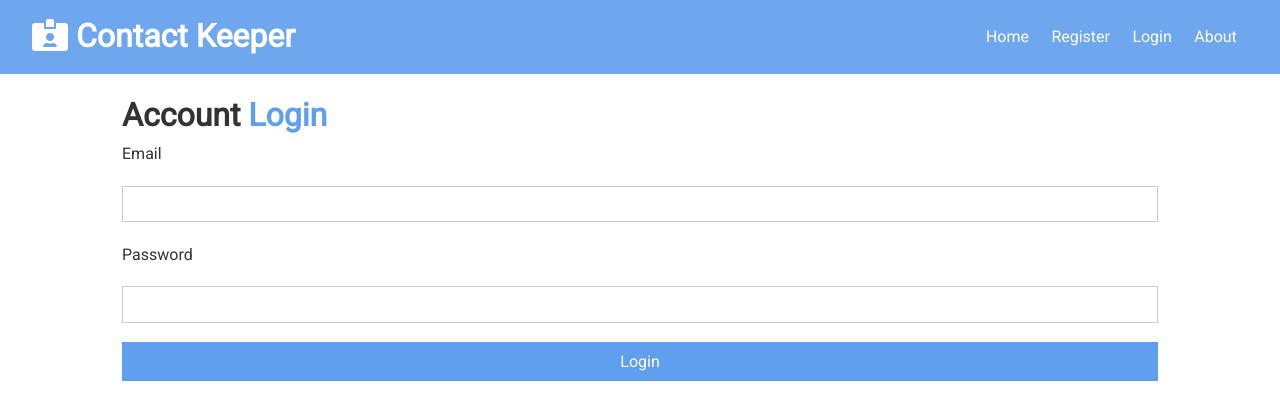
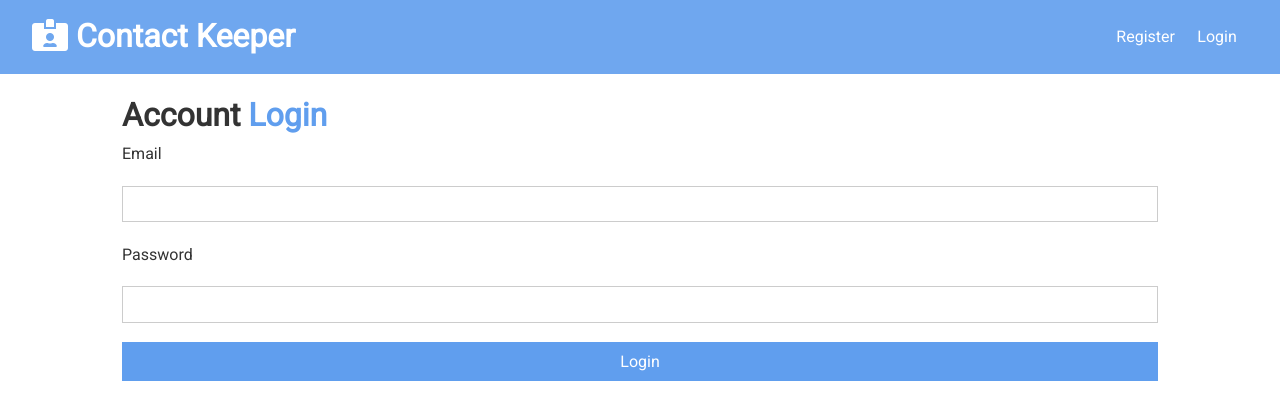
Before and after one commit to faisalkaramat26/ContactKeeper, a React (Create React App) app in the folder client/: page /login in a window 1280 px wide. Shown: the top 420 px of the page. Built offline with nearby package versions, Linux system fonts and the light colour scheme.

Commit message:
private route

```diff
--- a/client/src/App.js
+++ b/client/src/App.js
@@ -11,6 +11,7 @@ import Register from "./components/auth/Register";
 import Login from "./components/auth/Login";
 import Alerts from "./components/layout/Alerts";
 import setAuthToken from "./utils/setAuthToken";
+import PrivateRoute from "./components/routing/PrivateRoute";
 
 if (localStorage.token) {
   setAuthToken(localStorage.token);
@@ -27,7 +28,7 @@ const App = () => {
               <div className="container">
                 <Alerts />
                 <Switch>
-                  <Route exact path="/" component={Home} />
+                  <PrivateRoute exact path="/" component={Home} />
                   <Route exact path="/about" component={About} />
                   <Route exact path="/register" component={Register} />
                   <Route exact path="/login" component={Login} />
--- a/client/src/components/auth/Login.js
+++ b/client/src/components/auth/Login.js
@@ -13,7 +13,7 @@ const Login = (props) => {
     if (isAuthenticated) {
       props.history.push("/");
     }
-    if (error === "User already exist") {
+    if (error === "Invalid Credentials") {
       setAlert(error, "danger");
     } else {
       clearErrors();
--- a/client/src/components/layout/Navbar.js
+++ b/client/src/components/layout/Navbar.js
@@ -1,4 +1,4 @@
-import React, { useContext, useEffect } from "react";
+import React, { Fragment, useContext, useEffect } from "react";
 import PropTypes from "prop-types";
 import { Link } from "react-router-dom";
 import AuthContext from "../../context/Auth/authContext";
@@ -8,7 +8,7 @@ const Navbar = (props) => {
   const authContext = useContext(AuthContext);
   const alertContext = useContext(AlertContext);
 
-  const { error, clearErrors, isAuthenticated } = authContext;
+  const { error, clearErrors, isAuthenticated, logout, user } = authContext;
 
   useEffect(() => {
     if (!isAuthenticated) {
@@ -23,8 +23,17 @@ const Navbar = (props) => {
   }, [error, isAuthenticated, props.history]);
 
   const onClick = () => {
-    authContext.logout();
+    logout();
   };
+
+  const authLinks = (
+    <Fragment>
+      <li>Hello {user && user.name}</li>
+      <li>
+        <Link onClick={onClick}>Logout</Link>
+      </li>
+    </Fragment>
+  );
 
   return (
     <div className="navbar bg-primary">
@@ -32,23 +41,18 @@ const Navbar = (props) => {
         <i className={props.icon} /> {props.title}
       </h1>
       <ul>
-        <li>
-          <Link to="/">Home</Link>
-        </li>
-        <li>
-          <Link to="/register">Register</Link>
-        </li>
-        <li>
-          <Link to="/login">Login</Link>
-        </li>
-        <li>
-          <Link to="/about">About</Link>
-        </li>
-        {authContext.isAuthenticated && (
+        {!authContext.isAuthenticated && (
           <li>
-            <Link onClick={onClick}>Logout</Link>
+            <Link to="/register">Register</Link>
           </li>
         )}
+        {!authContext.isAuthenticated && (
+          <li>
+            <Link to="/login">Login</Link>
+          </li>
+        )}
+
+        {authContext.isAuthenticated && authLinks}
       </ul>
     </div>
   );
--- /dev/null
+++ b/client/src/components/routing/PrivateRoute.js
@@ -0,0 +1,18 @@
+import React, { useContext } from "react";
+import { Route, Redirect } from "react-router-dom";
+import AuthContext from "../../context/Auth/authContext";
+
+const PrivateRoute = ({ component: Component, ...rest }) => {
+  const authContext = useContext(AuthContext);
+  const { isAuthenticated } = authContext;
+  return (
+    <Route
+      {...rest}
+      render={(props) =>
+        !isAuthenticated ? <Redirect to="/login" /> : <Component {...props} />
+      }
+    />
+  );
+};
+
+export default PrivateRoute;
--- a/client/src/context/Auth/authReducer.js
+++ b/client/src/context/Auth/authReducer.js
@@ -36,6 +36,8 @@ export default (state, action) => {
         ...state,
         isAuthenticated: false,
         token: null,
+        loading: false,
+        user: null,
       };
     case REGISTER_FAIL:
     case AUTH_ERROR:
@@ -45,7 +47,7 @@ export default (state, action) => {
         ...state,
         token: null,
         isAuthenticated: false,
-        loading: true,
+        loading: false,
         user: null,
         error: action.payload,
       };
```
